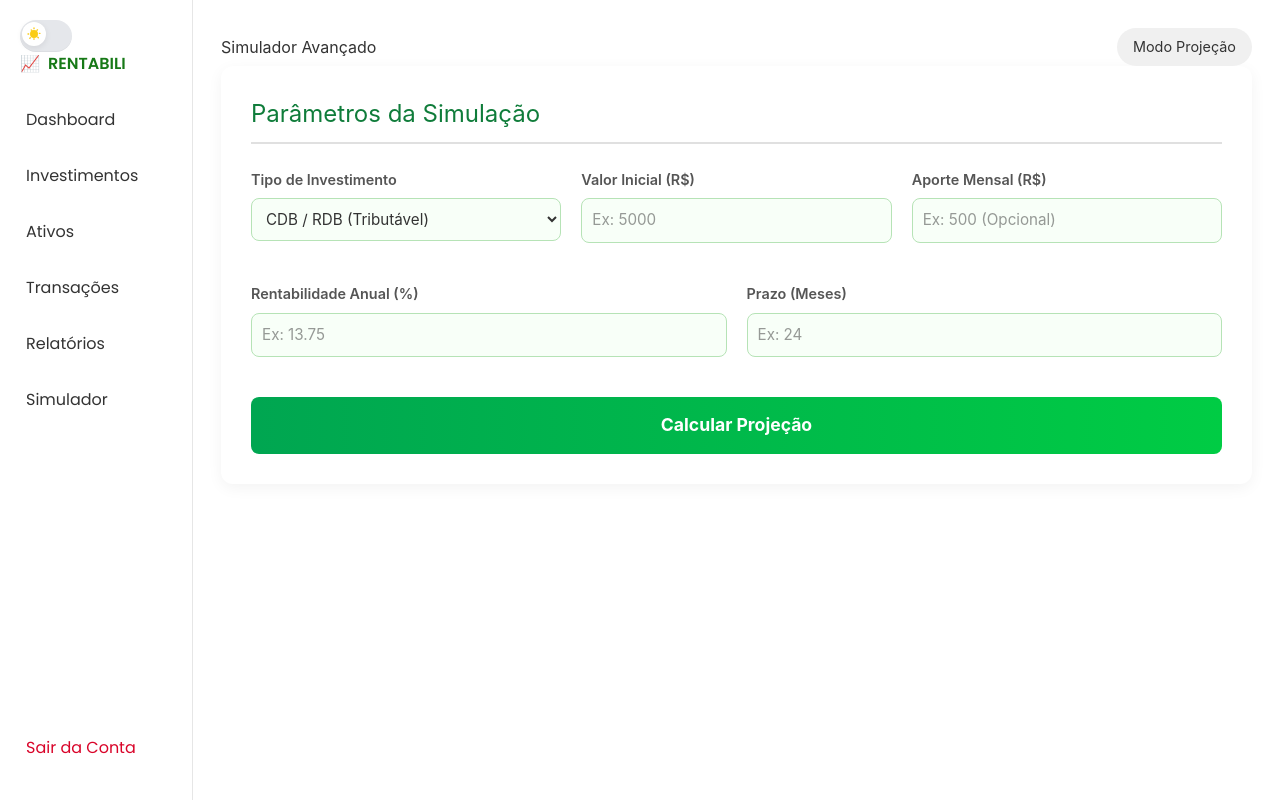
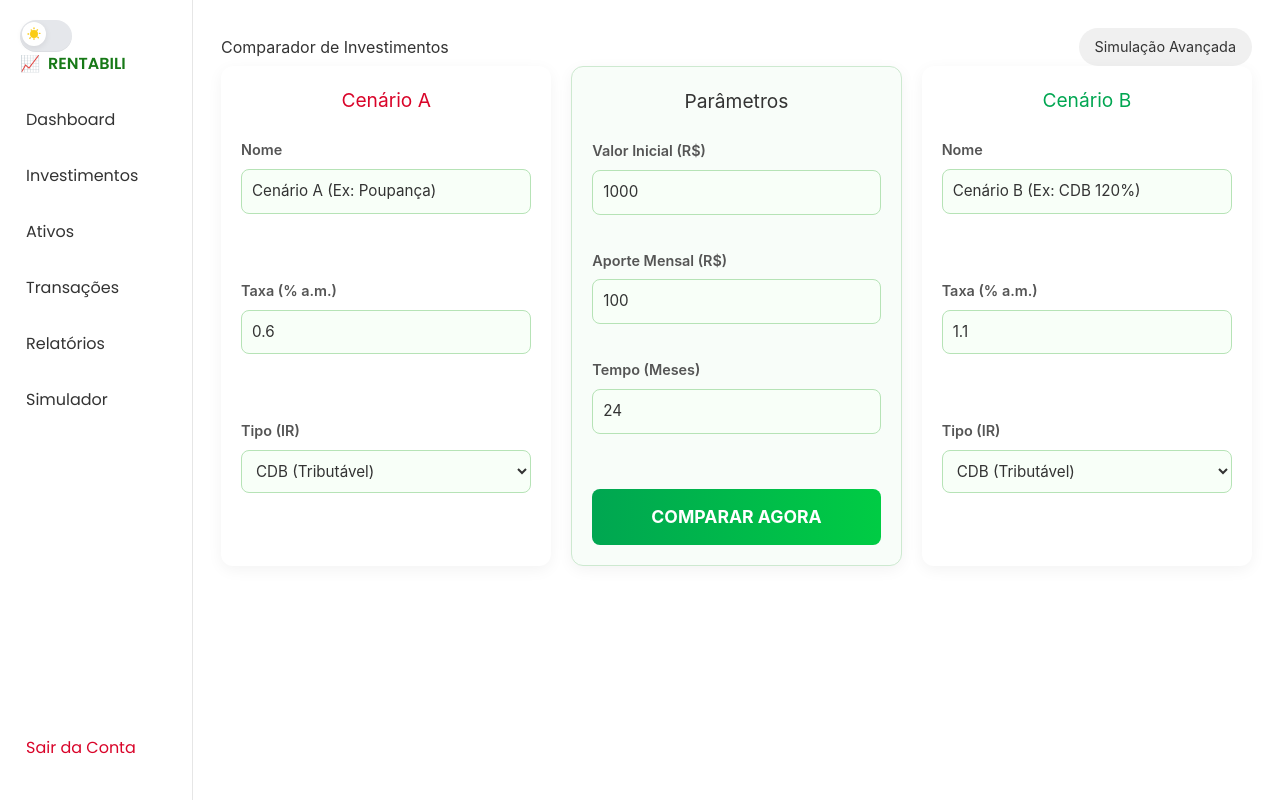
Before and after one commit to gabrielflorianoo/Rentabili, a React (Vite) app in the folder frontend/: page /simulador in a window 1280 px wide. Built offline with nearby package versions, Linux system fonts and the light colour scheme; sample sign-in values are in the browser's storage.

Commit message:
Update Simulador.jsx

```diff
--- a/frontend/src/pages/Simulador.jsx
+++ b/frontend/src/pages/Simulador.jsx
@@ -13,7 +13,6 @@ import {
 } from "chart.js";
 import { Line } from "react-chartjs-2";
 
-// Registrando componentes do gráfico
 ChartJS.register(
     CategoryScale,
     LinearScale,
@@ -26,111 +25,93 @@ ChartJS.register(
 );
 
 export default function Simulador() {
-    // Estados do Formulário
-    const [tipoInvestimento, setTipoInvestimento] = useState("CDB"); // CDB, LCI, TESOURO
-    const [valorInicial, setValorInicial] = useState("");
-    const [aporteMensal, setAporteMensal] = useState(""); // Novo: Aporte mensal
-    const [taxaAnual, setTaxaAnual] = useState(""); // Novo: Taxa Anual (mais comum)
-    const [prazoMeses, setPrazoMeses] = useState("");
+    // --- ESTADOS DO CENÁRIO A ---
+    const [cenarioA, setCenarioA] = useState({
+        nome: "Cenário A (Ex: Poupança)",
+        tipo: "CDB", // Usando CDB como genérico tributável
+        taxa: 0.6, // % ao mês
+        inicial: 1000,
+        aporte: 100
+    });
 
-    // Estados de Resultado
-    const [resultados, setResultados] = useState(null);
-    const [dadosGrafico, setDadosGrafico] = useState(null);
+    // --- ESTADOS DO CENÁRIO B ---
+    const [cenarioB, setCenarioB] = useState({
+        nome: "Cenário B (Ex: CDB 120%)",
+        tipo: "CDB",
+        taxa: 1.1, // % ao mês
+        inicial: 1000,
+        aporte: 100
+    });
 
-    // --- REGRA DE NEGÓCIO: TABELA REGRESSIVA DE IR ---
-    const calcularAliquotaIR = (dias) => {
-        if (tipoInvestimento === "LCI") return 0; // LCI/LCA é isento
+    const [prazo, setPrazo] = useState(24); // Meses
+    const [resultado, setResultado] = useState(null);
 
+    // Regra de Negócio: Tabela Regressiva IR
+    const calcularIR = (dias, tipo) => {
+        if (tipo === "LCI" || tipo === "LCA") return 0;
         if (dias <= 180) return 22.5;
         if (dias <= 360) return 20.0;
         if (dias <= 720) return 17.5;
         return 15.0;
     };
 
-    const simular = () => {
-        if (!valorInicial || !taxaAnual || !prazoMeses) {
-            alert("Preencha todos os campos obrigatórios.");
-            return;
+    const calcularCenario = (params, meses) => {
+        let montante = Number(params.inicial);
+        let investido = Number(params.inicial);
+        const evolucao = [montante];
+        const taxaDecimal = Number(params.taxa) / 100;
+
+        for (let i = 1; i <= meses; i++) {
+            montante = (montante + Number(params.aporte)) * (1 + taxaDecimal);
+            investido += Number(params.aporte);
+            evolucao.push(montante);
         }
 
-        // Conversão de Taxa Anual para Mensal
-        const taxaMensal = (Math.pow(1 + (Number(taxaAnual) / 100), 1 / 12) - 1);
+        // Desconto de IR no final
+        const lucroBruto = montante - investido;
+        const aliquota = calcularIR(meses * 30, params.tipo);
+        const imposto = lucroBruto * (aliquota / 100);
+        const liquido = montante - imposto;
 
-        let totalInvestido = Number(valorInicial);
-        let montanteBruto = Number(valorInicial);
-        const aporte = Number(aporteMensal) || 0;
+        return {
+            bruto: montante,
+            liquido: liquido,
+            investido: investido,
+            lucroLiquido: liquido - investido,
+            evolucao: evolucao
+        };
+    };
 
-        const labels = [];
-        const dataBruto = [];
-        const dataInvestido = [];
-        const dataLiquido = [];
+    const simular = () => {
+        const resA = calcularCenario(cenarioA, prazo);
+        const resB = calcularCenario(cenarioB, prazo);
 
-        // --- MOTOR DE CÁLCULO MÊS A MÊS ---
-        for (let i = 0; i <= Number(prazoMeses); i++) {
-            // Adiciona dados ao gráfico
-            labels.push(`Mês ${i}`);
-            dataInvestido.push(totalInvestido);
+        const labels = Array.from({ length: Number(prazo) + 1 }, (_, i) => `Mês ${i}`);
 
-            // Calcula imposto proporcional ao tempo decorrido (em dias)
-            const diasCorridos = i * 30;
-            const aliquota = calcularAliquotaIR(diasCorridos);
-
-            const rendimento = montanteBruto - totalInvestido;
-            const descontoIR = rendimento * (aliquota / 100);
-            const liquido = montanteBruto - descontoIR;
-
-            dataBruto.push(montanteBruto);
-            dataLiquido.push(liquido);
-
-            // Avança para o próximo mês (Juros Compostos + Aporte)
-            if (i < Number(prazoMeses)) {
-                montanteBruto = (montanteBruto + aporte) * (1 + taxaMensal);
-                totalInvestido += aporte;
-            }
-        }
-
-        // Consolida resultados finais
-        const valorFinalBruto = dataBruto[dataBruto.length - 1];
-        const valorFinalInvestido = dataInvestido[dataInvestido.length - 1];
-        const valorFinalLiquido = dataLiquido[dataLiquido.length - 1];
-        const lucroBruto = valorFinalBruto - valorFinalInvestido;
-        const impostoTotal = valorFinalBruto - valorFinalLiquido;
-
-        setResultados({
-            valorFinalBruto,
-            valorFinalLiquido,
-            valorFinalInvestido,
-            lucroBruto,
-            impostoTotal,
-            aliquotaFinal: calcularAliquotaIR(Number(prazoMeses) * 30)
-        });
-
-        setDadosGrafico({
+        setResultado({
+            a: resA,
+            b: resB,
+            diferenca: resB.liquido - resA.liquido,
+            grafico: {
                 labels,
                 datasets: [
                     {
-                    label: 'Patrimônio Bruto',
-                    data: dataBruto,
-                    borderColor: '#00a651',
+                        label: cenarioA.nome,
+                        data: resA.evolucao,
+                        borderColor: '#d90429', // Vermelho/Laranja
+                        backgroundColor: 'rgba(217, 4, 41, 0.1)',
+                        tension: 0.4
+                    },
+                    {
+                        label: cenarioB.nome,
+                        data: resB.evolucao,
+                        borderColor: '#00a651', // Verde Rentabili
                         backgroundColor: 'rgba(0, 166, 81, 0.1)',
                         fill: true,
                         tension: 0.4
-                },
-                {
-                    label: 'Patrimônio Líquido (Pós Imposto)',
-                    data: dataLiquido,
-                    borderColor: '#0077b6',
-                    borderDash: [5, 5], // Linha pontilhada
-                    tension: 0.4
-                },
-                {
-                    label: 'Dinheiro Investido',
-                    data: dataInvestido,
-                    borderColor: '#666',
-                    pointRadius: 0,
-                    borderWidth: 1
                     }
                 ]
+            }
         });
     };
 
@@ -138,134 +119,112 @@ export default function Simulador() {
         <div className="dashboard-wrap">
             <div className="content">
                 <header className="content-head">
-                    <h2>Simulador Avançado</h2>
-                    <div className="user-badge">Modo Projeção</div>
+                    <h2>Comparador de Investimentos</h2>
+                    <div className="user-badge">Simulação Avançada</div>
                 </header>
 
                 <div className="simulador-container">
-                    {/* --- ÁREA DE INPUTS --- */}
-                    <div className="form-section">
-                        <h1 className="simuladorTitulo">Parâmetros da Simulação</h1>
 
-                        <div className="form-row">
+                    {/* --- ÁREA DE INPUTS LADO A LADO --- */}
+                    <div className="comparador-grid">
+
+                        {/* CENÁRIO A */}
+                        <div className="cenario-card">
+                            <h3 style={{color: '#d90429'}}>Cenário A</h3>
                             <div className="form-group">
-                                <label>Tipo de Investimento</label>
-                                <select
-                                    className="simuladorInput"
-                                    value={tipoInvestimento}
-                                    onChange={(e) => setTipoInvestimento(e.target.value)}
-                                >
-                                    <option value="CDB">CDB / RDB (Tributável)</option>
-                                    <option value="TESOURO">Tesouro Direto (Tributável)</option>
-                                    <option value="LCI">LCI / LCA (Isento de IR)</option>
+                                <label>Nome</label>
+                                <input className="simuladorInput" value={cenarioA.nome} onChange={e => setCenarioA({...cenarioA, nome: e.target.value})} />
+                            </div>
+                            <div className="form-group">
+                                <label>Taxa (% a.m.)</label>
+                                <input type="number" className="simuladorInput" value={cenarioA.taxa} onChange={e => setCenarioA({...cenarioA, taxa: e.target.value})} />
+                            </div>
+                            <div className="form-group">
+                                <label>Tipo (IR)</label>
+                                <select className="simuladorInput" value={cenarioA.tipo} onChange={e => setCenarioA({...cenarioA, tipo: e.target.value})}>
+                                    <option value="CDB">CDB (Tributável)</option>
+                                    <option value="LCI">LCI (Isento)</option>
                                 </select>
-                            </div>
-
-                            <div className="form-group">
-                                <label>Valor Inicial (R$)</label>
-                                <input
-                                    type="number"
-                                    className="simuladorInput"
-                                    placeholder="Ex: 5000"
-                                    value={valorInicial}
-                                    onChange={(e) => setValorInicial(e.target.value)}
-                                />
-                            </div>
-
-                            <div className="form-group">
-                                <label>Aporte Mensal (R$)</label>
-                                <input
-                                    type="number"
-                                    className="simuladorInput"
-                                    placeholder="Ex: 500 (Opcional)"
-                                    value={aporteMensal}
-                                    onChange={(e) => setAporteMensal(e.target.value)}
-                                />
                             </div>
                         </div>
 
-                        <div className="form-row">
+                        {/* PARÂMETROS COMUNS */}
+                        <div className="cenario-card centro">
+                            <h3>Parâmetros</h3>
                             <div className="form-group">
-                                <label>Rentabilidade Anual (%)</label>
-                                <input
-                                    type="number"
-                                    className="simuladorInput"
-                                    placeholder="Ex: 13.75"
-                                    value={taxaAnual}
-                                    onChange={(e) => setTaxaAnual(e.target.value)}
-                                />
+                                <label>Valor Inicial (R$)</label>
+                                <input type="number" className="simuladorInput" value={cenarioA.inicial} onChange={e => {
+                                    setCenarioA({...cenarioA, inicial: e.target.value});
+                                    setCenarioB({...cenarioB, inicial: e.target.value});
+                                }} />
                             </div>
-
                             <div className="form-group">
-                                <label>Prazo (Meses)</label>
-                                <input
-                                    type="number"
-                                    className="simuladorInput"
-                                    placeholder="Ex: 24"
-                                    value={prazoMeses}
-                                    onChange={(e) => setPrazoMeses(e.target.value)}
-                                />
+                                <label>Aporte Mensal (R$)</label>
+                                <input type="number" className="simuladorInput" value={cenarioA.aporte} onChange={e => {
+                                    setCenarioA({...cenarioA, aporte: e.target.value});
+                                    setCenarioB({...cenarioB, aporte: e.target.value});
+                                }} />
                             </div>
+                            <div className="form-group">
+                                <label>Tempo (Meses)</label>
+                                <input type="number" className="simuladorInput" value={prazo} onChange={e => setPrazo(e.target.value)} />
                             </div>
-
-                        <button onClick={simular} className="simuladorButton">
-                            Calcular Projeção
+                            <button onClick={simular} className="simuladorButton" style={{marginTop: '20px'}}>
+                                COMPARAR AGORA
                             </button>
                         </div>
 
-                    {/* --- ÁREA DE RESULTADOS --- */}
-                    {resultados && (
-                        <>
-                            <section className="stats-grid">
-                                <div className="stat-card green">
-                                    <div className="stat-icon">💰</div>
-                                    <div className="stat-info">
-                                        <div className="stat-label">Valor Final Líquido</div>
-                                        <div className="stat-value">
-                                            {new Intl.NumberFormat('pt-BR', { style: 'currency', currency: 'BRL' }).format(resultados.valorFinalLiquido)}
+                        {/* CENÁRIO B */}
+                        <div className="cenario-card">
+                            <h3 style={{color: '#00a651'}}>Cenário B</h3>
+                            <div className="form-group">
+                                <label>Nome</label>
+                                <input className="simuladorInput" value={cenarioB.nome} onChange={e => setCenarioB({...cenarioB, nome: e.target.value})} />
+                            </div>
+                            <div className="form-group">
+                                <label>Taxa (% a.m.)</label>
+                                <input type="number" className="simuladorInput" value={cenarioB.taxa} onChange={e => setCenarioB({...cenarioB, taxa: e.target.value})} />
+                            </div>
+                            <div className="form-group">
+                                <label>Tipo (IR)</label>
+                                <select className="simuladorInput" value={cenarioB.tipo} onChange={e => setCenarioB({...cenarioB, tipo: e.target.value})}>
+                                    <option value="CDB">CDB (Tributável)</option>
+                                    <option value="LCI">LCI (Isento)</option>
+                                </select>
                             </div>
                         </div>
                     </div>
 
-                                <div className="stat-card blue">
-                                    <div className="stat-icon">📈</div>
-                                    <div className="stat-info">
-                                        <div className="stat-label">Total em Juros</div>
-                                        <div className="stat-value">
-                                            +{new Intl.NumberFormat('pt-BR', { style: 'currency', currency: 'BRL' }).format(resultados.lucroBruto)}
+                    {/* --- RESULTADOS --- */}
+                    {resultado && (
+                        <div className="resultado-comparativo">
+
+                            <div className="placar">
+                                <div className="placar-item">
+                                    <span>Resultado A (Líquido)</span>
+                                    <strong style={{color: '#d90429'}}>
+                                        {new Intl.NumberFormat('pt-BR', { style: 'currency', currency: 'BRL' }).format(resultado.a.liquido)}
+                                    </strong>
                                 </div>
+                                <div className="vs">VS</div>
+                                <div className="placar-item">
+                                    <span>Resultado B (Líquido)</span>
+                                    <strong style={{color: '#00a651'}}>
+                                        {new Intl.NumberFormat('pt-BR', { style: 'currency', currency: 'BRL' }).format(resultado.b.liquido)}
+                                    </strong>
                                 </div>
                             </div>
 
-                                <div className="stat-card red">
-                                    <div className="stat-icon">🏛️</div>
-                                    <div className="stat-info">
-                                        <div className="stat-label">Imposto (IR {resultados.aliquotaFinal}%)</div>
-                                        <div className="stat-value">
-                                            -{new Intl.NumberFormat('pt-BR', { style: 'currency', currency: 'BRL' }).format(resultados.impostoTotal)}
+                            <div className="vencedor-banner">
+                                {resultado.diferenca > 0
+                                    ? `🏆 O Cenário B rende R$ ${resultado.diferenca.toFixed(2)} a mais!`
+                                    : `🏆 O Cenário A rende R$ ${Math.abs(resultado.diferenca).toFixed(2)} a mais!`}
+                            </div>
+
+                            <div className="chartWrapper">
+                                <Line data={resultado.grafico} />
                             </div>
                         </div>
-                                </div>
-                            </section>
-
-                            <div className="chartWrapper">
-                                <Line
-                                    data={dadosGrafico}
-                                    options={{
-                                        responsive: true,
-                                        plugins: {
-                                            legend: { position: 'top' },
-                                            tooltip: { mode: 'index', intersect: false }
-                                        },
-                                        interaction: {
-                                            mode: 'nearest',
-                                            axis: 'x',
-                                            intersect: false
-                                        }
-                                    }}
-                                />
-                            </div>
-                        </>
                     )}
                 </div>
             </div>
```
Lines whose indentation alone changed are shown as unchanged.
